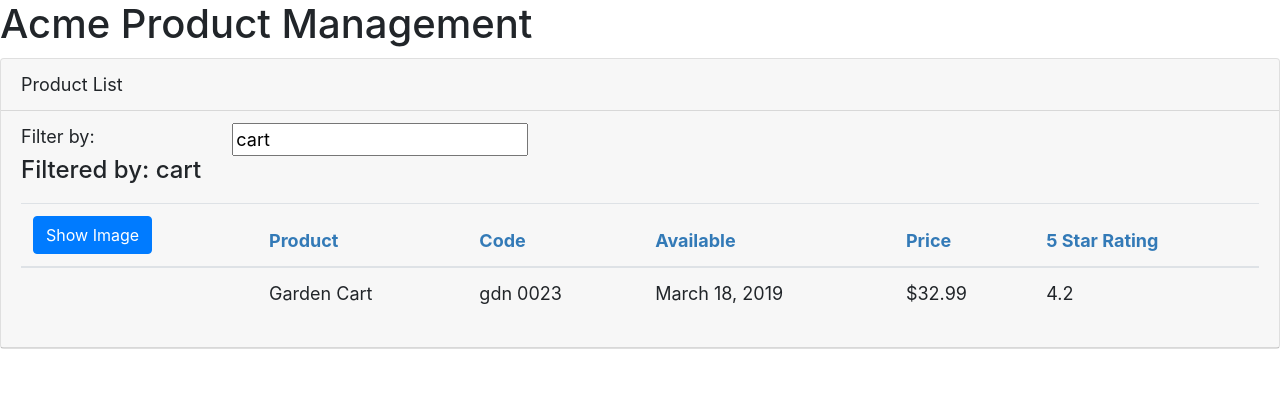
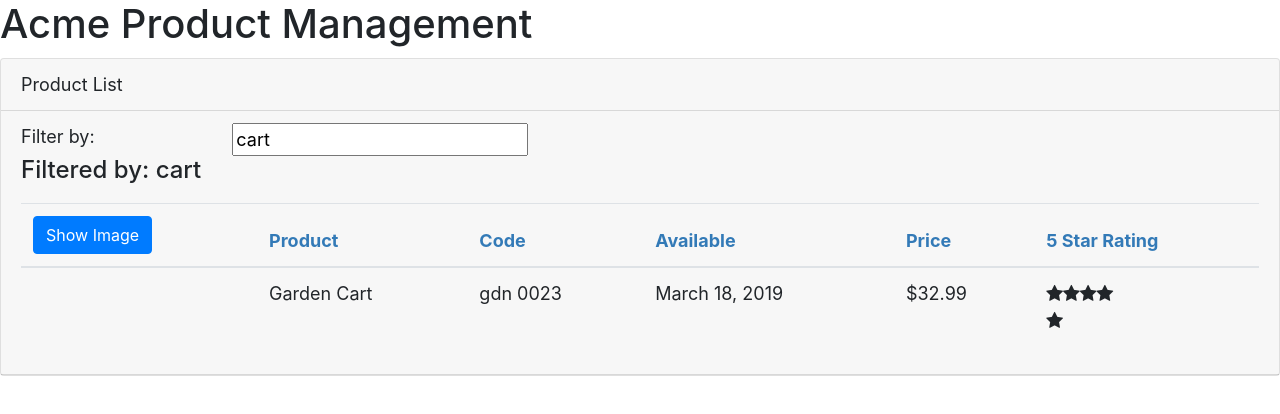
Before and after one commit to melher39/Angular-APM, an Angular app: page / in a window 1280 px wide. Shown: the top 414 px of the page. Built offline with nearby package versions, Linux system fonts and the light colour scheme.

Commit message:
added the StarComponent to the app module's declarations array and added the directive to display the stars. they are being displayed, but incorrectly. will work on fixing that next

```diff
--- a/src/app/app.module.ts
+++ b/src/app/app.module.ts
@@ -5,12 +5,14 @@ import { NgModule } from '@angular/core';
 import { AppComponent } from './app.component';
 import { ProductListComponent } from "./products/product-list.component";
 import { ConvertToSpacesPipe } from "./shared/convert-to-spaces.pipe";
+import { StarComponent } from "./shared/star.component";
 
 @NgModule({
   declarations: [
     AppComponent,
     ProductListComponent,
-    ConvertToSpacesPipe
+    ConvertToSpacesPipe,
+    StarComponent
   ],
   imports: [
     BrowserModule,
--- a/src/app/products/product-list.component.html
+++ b/src/app/products/product-list.component.html
@@ -46,7 +46,9 @@
                         <td>{{ product.productCode | lowercase | convertToSpaces: "-" }}</td>
                         <td>{{ product.releaseDate }}</td>
                         <td>{{ product.price | currency:"USD":"symbol":"1.2-2" }}</td>
-                        <td>{{ product.starRating }}</td>
+                        <td>
+                            <pm-star></pm-star>
+                        </td>
                     </tr>
                 </tbody>
             </table>
```
